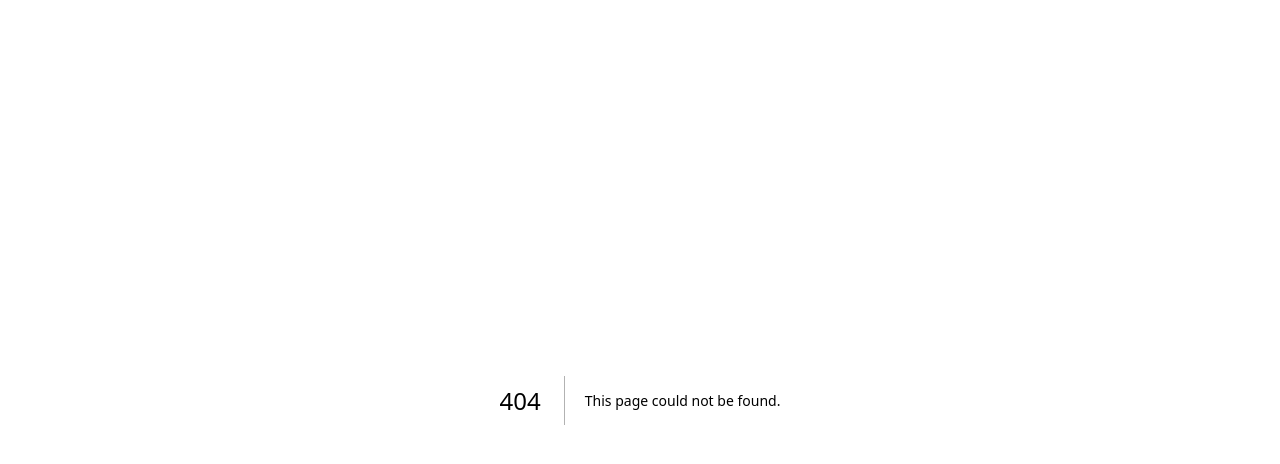
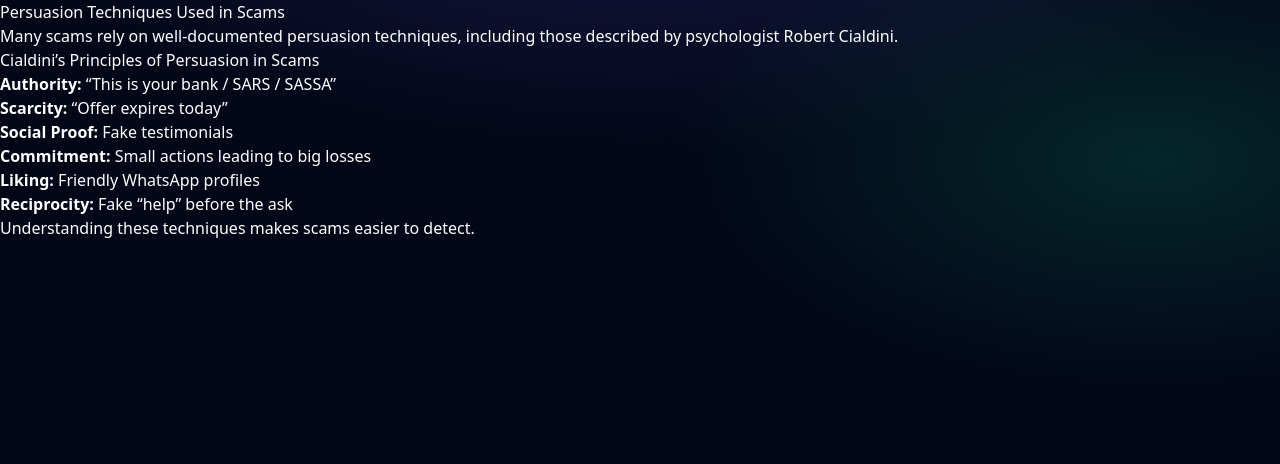
Before and after one commit to Masondo86/scam-verification-engine, a Next.js app: page /scam-psychology in a window 1280 px wide. Before the commit this address had no page. Shown: the top 464 px of the page. Built offline with nearby package versions, Linux system fonts and the light colour scheme.

Commit message:
Create page.tsx

```diff
--- /dev/null
+++ b/app/scam-psychology/page.tsx
@@ -0,0 +1,27 @@
+export default function ScamPsychology() {
+  return (
+    <main>
+      <h1>Persuasion Techniques Used in Scams</h1>
+
+      <p>
+        Many scams rely on well-documented persuasion techniques,
+        including those described by psychologist Robert Cialdini.
+      </p>
+
+      <h2>Cialdini’s Principles of Persuasion in Scams</h2>
+
+      <ul>
+        <li><strong>Authority:</strong> “This is your bank / SARS / SASSA”</li>
+        <li><strong>Scarcity:</strong> “Offer expires today”</li>
+        <li><strong>Social Proof:</strong> Fake testimonials</li>
+        <li><strong>Commitment:</strong> Small actions leading to big losses</li>
+        <li><strong>Liking:</strong> Friendly WhatsApp profiles</li>
+        <li><strong>Reciprocity:</strong> Fake “help” before the ask</li>
+      </ul>
+
+      <p>
+        Understanding these techniques makes scams easier to detect.
+      </p>
+    </main>
+  );
+}
```
